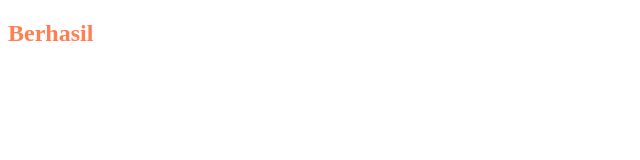
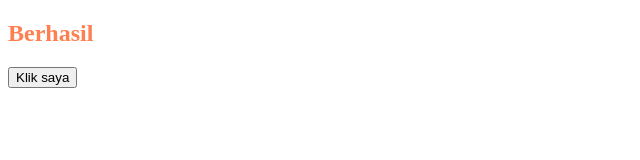
Before and after one commit to nurliasaadah/connectGitToGithub, a plain HTML site: page index.html in a window 1280 px wide. Shown: the whole page, without its empty margins (0-640 px from the left). Drawn offline with Linux system fonts and the light colour scheme.

Commit message:
menambahkan internal JavaScript

```diff
--- a/index.html
+++ b/index.html
@@ -9,5 +9,11 @@
   </head>
   <body>
     <h2>Berhasil</h2>
+    <button onclick="showAlert()">Klik saya</button>
+    <script>
+      function showAlert() {
+        alert("Hello World");
+      }
+    </script>
   </body>
 </html>
```
